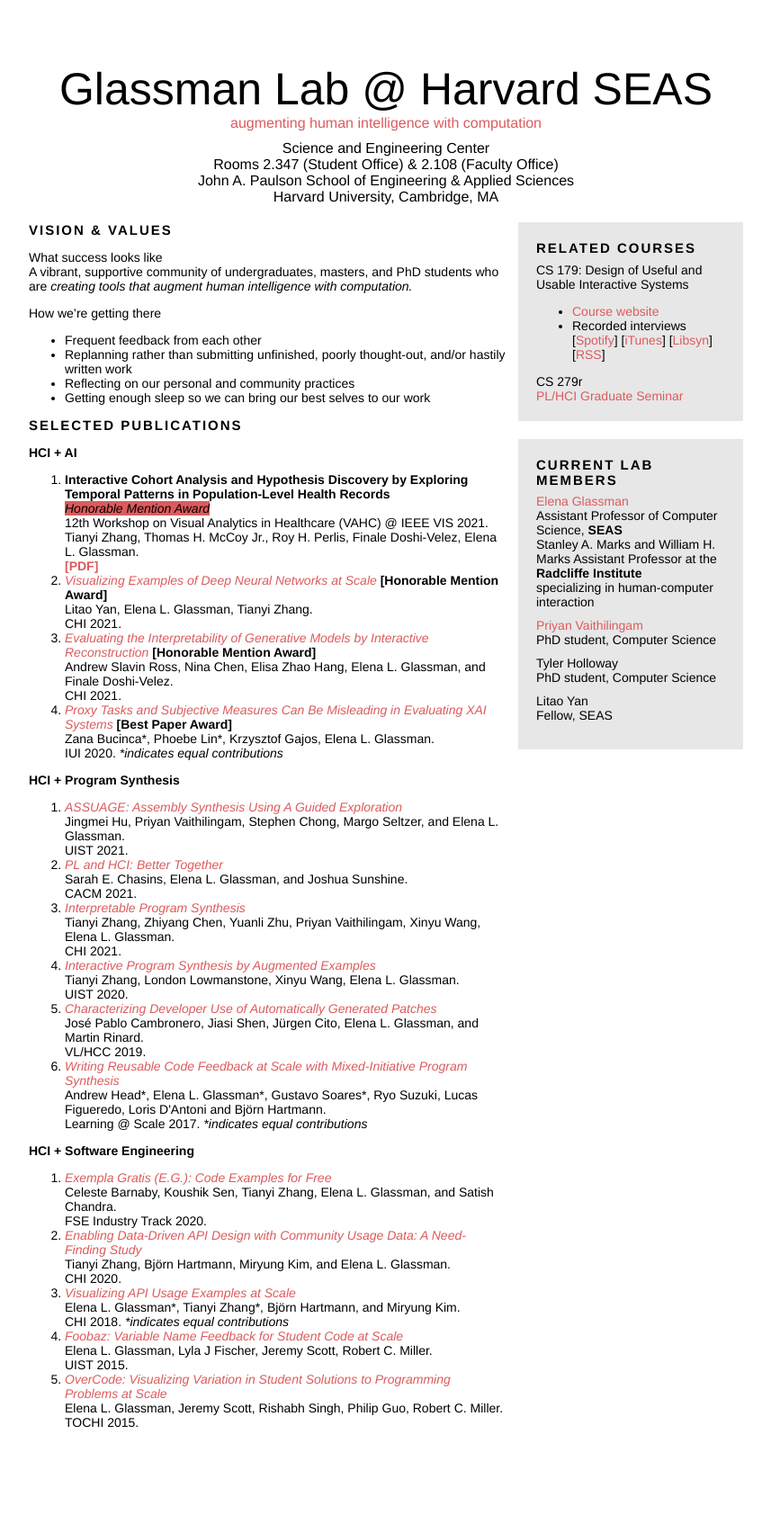
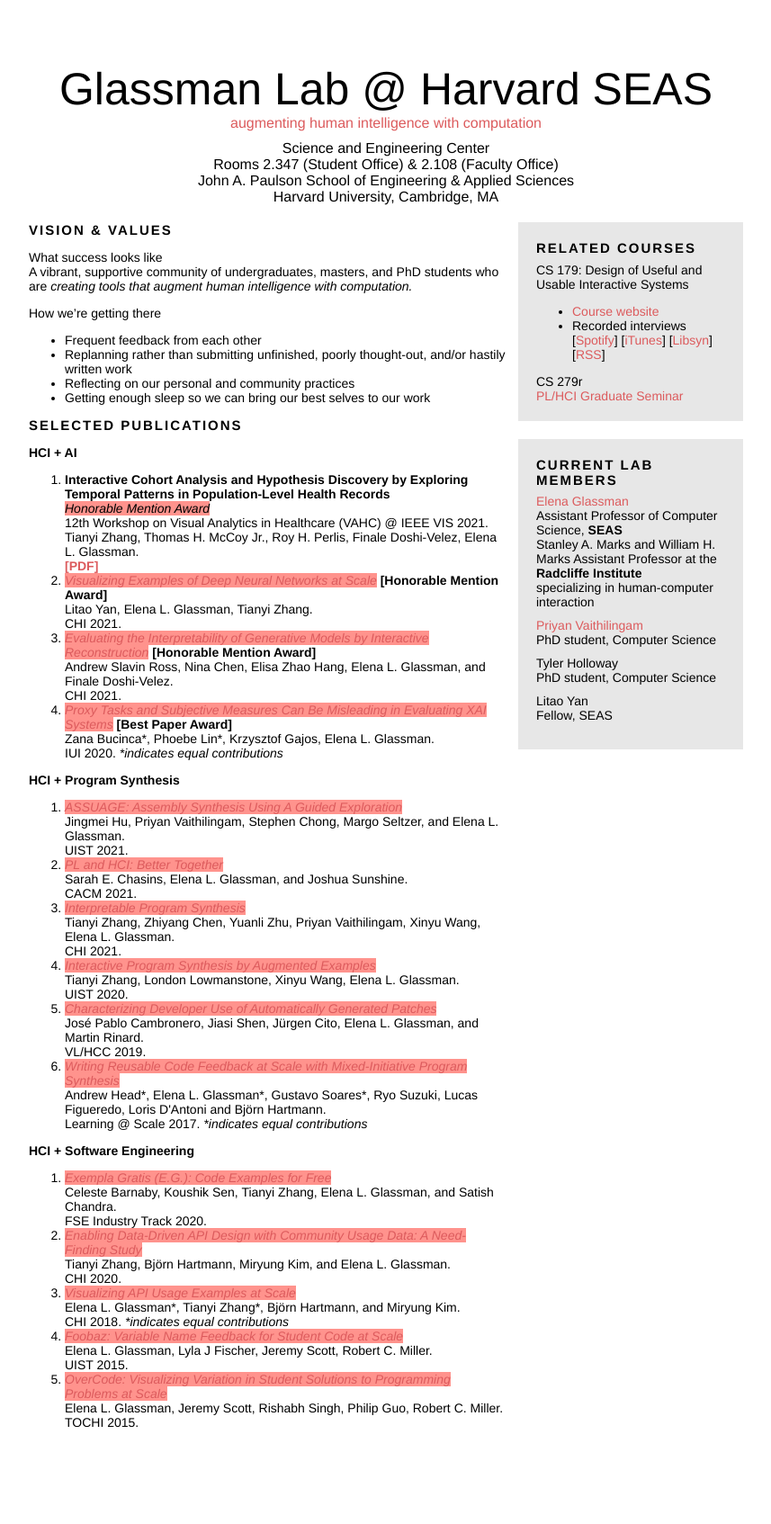
Before and after one commit to eglassman/eglassman.github.io, a Jekyll site: the page built from index.html, in a window 1280 px wide. Shown: the whole page at 90% size, without its empty margins (211-1068 px from the left). Built offline with Jekyll 4.4.1, drawn with Linux system fonts in a browser that asks for light colours.

Commit message:
trying a different rule

```diff
--- a/assets/css/custom.css
+++ b/assets/css/custom.css
@@ -3,8 +3,8 @@ body {
   text-decoration-skip: ink;
 }
 
-.award {
-  background-color:rgb(220, 91, 93);
+em {
+  background-color:rgb(255, 147, 141);
 }
 
 a {
```
